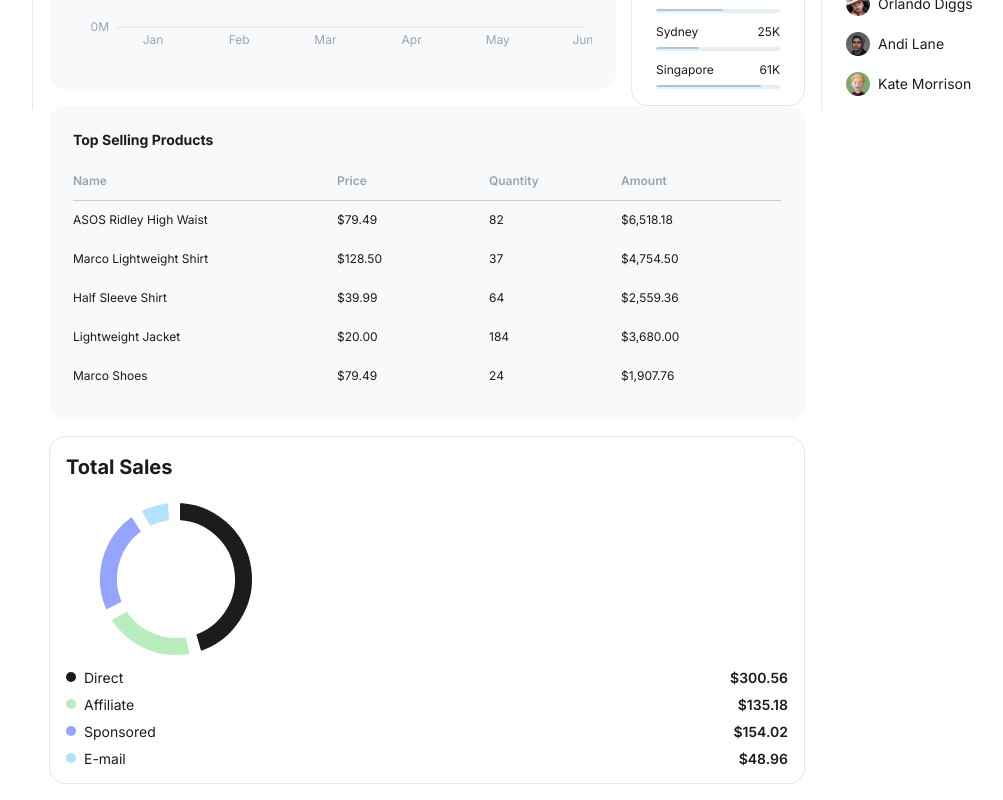
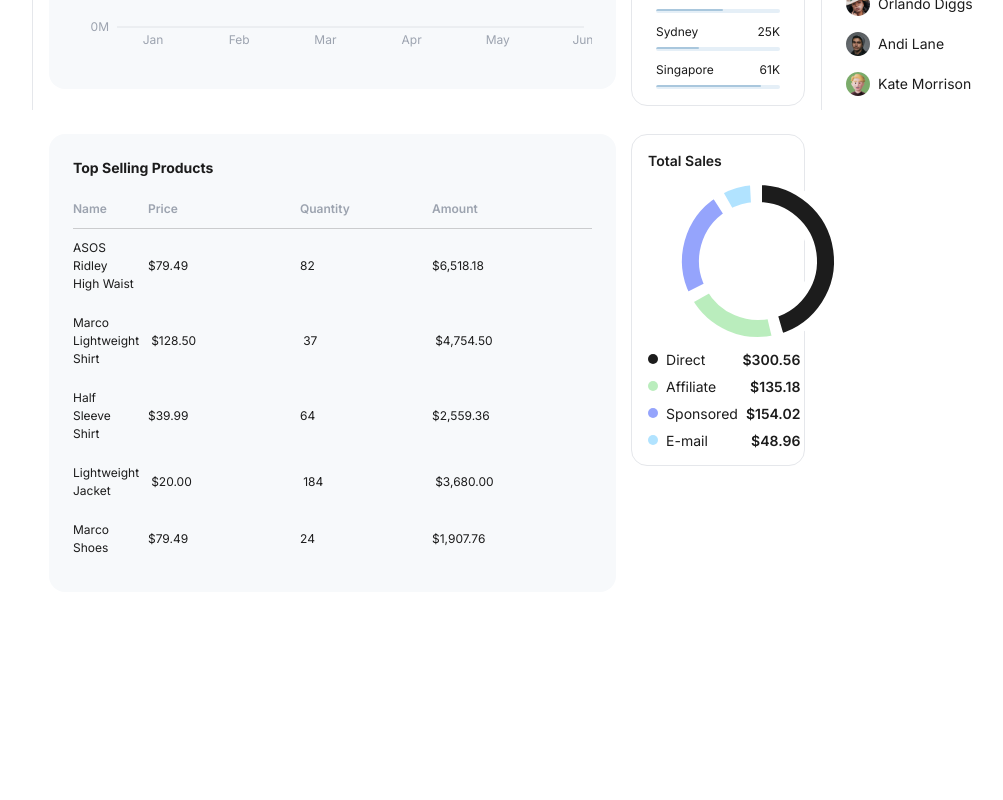
Before and after one commit to hssaluja25/dashboard, a React (Vite) app: page / in a window 1280 px wide. Shown: the part 690-1490 px from the top of the page, without its empty margins (179-1182 px from the left). After the commit the page ends 1298 px from the top, so only its background shows below. Built offline with nearby package versions, Linux system fonts and the light colour scheme.

Commit message:
show topsellingproducts and donutchart side by side

```diff
--- a/src/index.css
+++ b/src/index.css
@@ -252,15 +252,13 @@ body {
   border: 1px solid var(--border);
   border-radius: 16px;
   padding: 16px;
-  margin-top: 16px;
 }
 
 .donut-title {
-  font-size: 20px;
-  line-height: 28px;
-  font-weight: 700;
+  font-size: 14px;
+  line-height: 20px;
+  font-weight: 600;
   color: var(--text);
-  margin-bottom: 8px;
 }
 
 .donut-chart {
--- a/src/pages/dashboard.jsx
+++ b/src/pages/dashboard.jsx
@@ -52,8 +52,14 @@ const Dashboard = () => {
               <RevenueByLocation />
             </div>
           </div>
-          <TopSellingProducts />
-          <DonutChart />
+          <div className="dashboard-row charts-row">
+            <div className="row-col">
+              <TopSellingProducts />
+            </div>
+            <div className="row-col">
+              <DonutChart />
+            </div>
+          </div>
         </section>
       </main>
 
```
